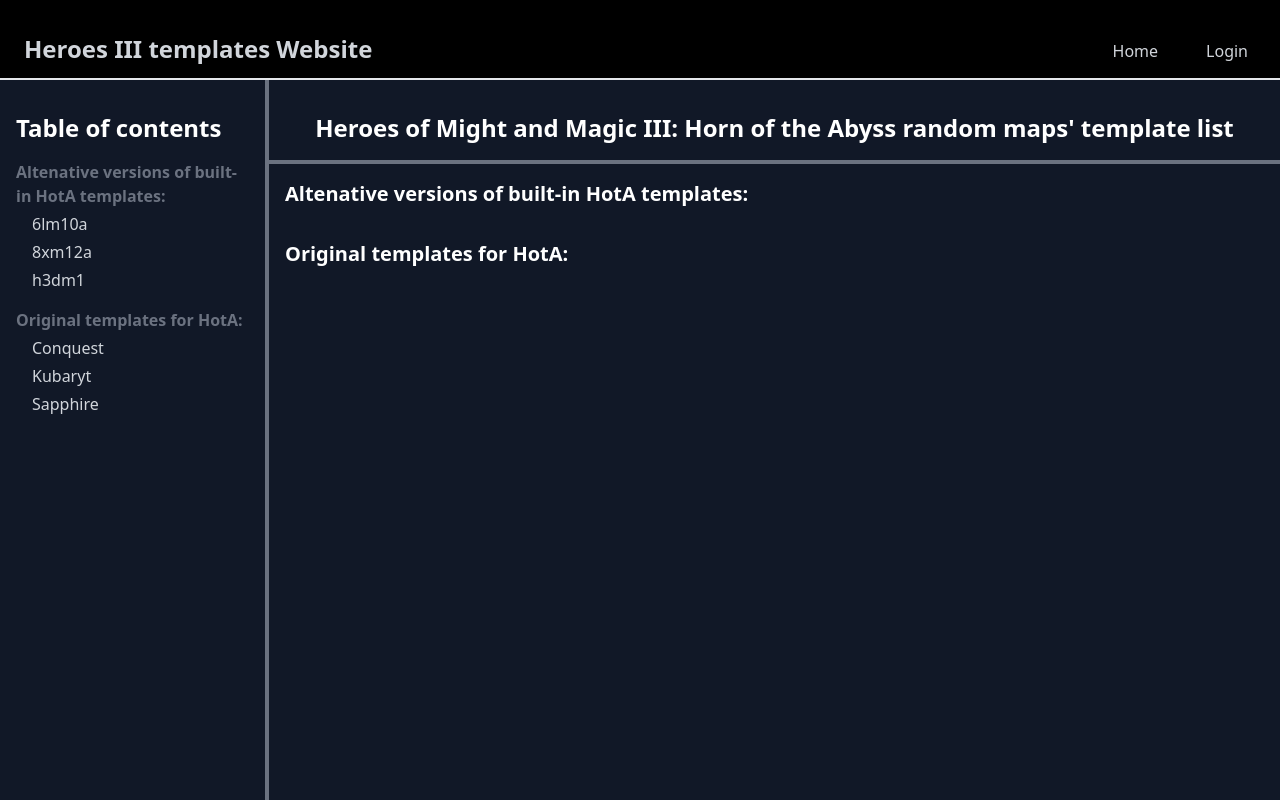
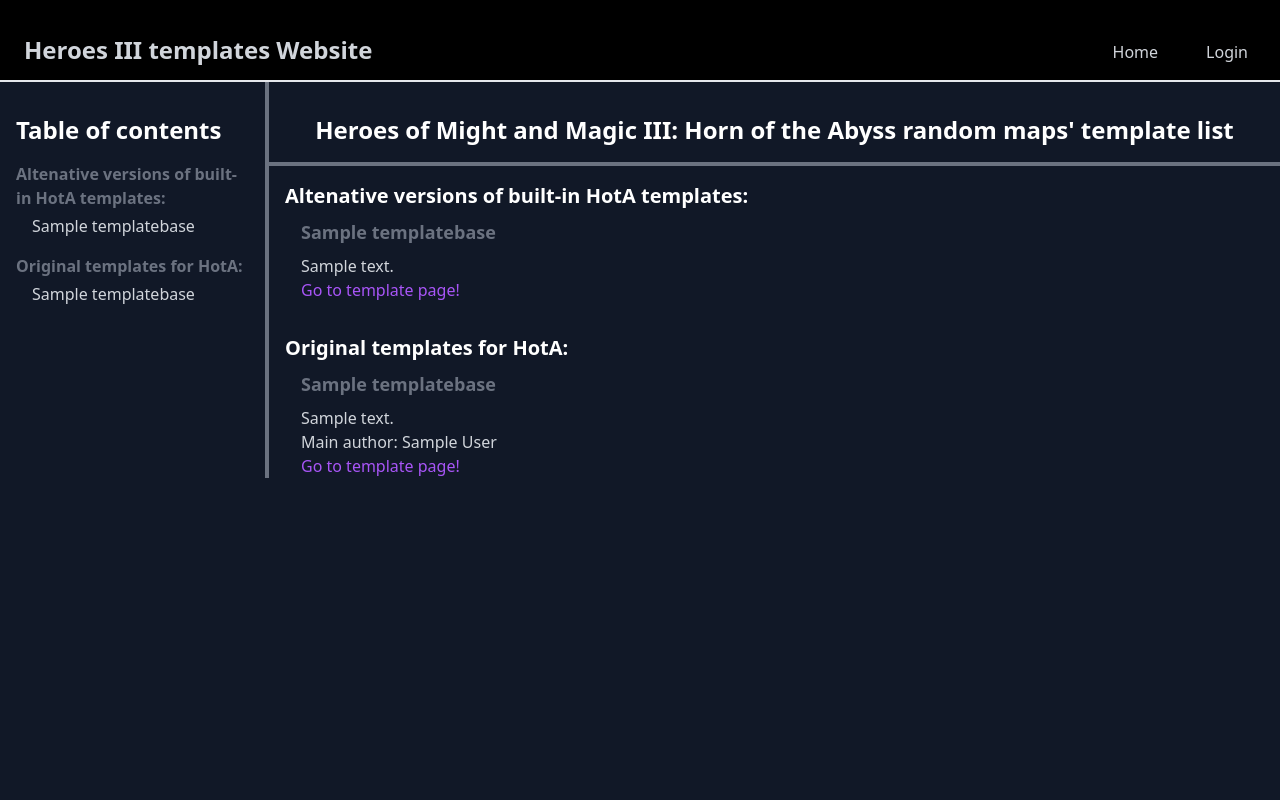
Before and after one commit to Kubaryt/H3templatesWebsiteDjango, a Django app: page / in a window 1280 px wide. Run offline with Django 5.2, Linux system fonts and the light colour scheme; tables that the repository leaves empty hold one stand-in row (values such as "Sample post"); some libraries are stand-ins or nearby versions.

Commit message:
feat: Finished main page!

```diff
--- a/core/models.py
+++ b/core/models.py
@@ -8,6 +8,9 @@
     short_description = models.TextField()
     description = models.TextField()
 
+    def __str__(self):
+        return self.name
+
 
 class TemplateReleaseBase(TemplateBase):
     author = models.CharField(max_length=255)
--- a/core/templates/components/template_entry.html
+++ b/core/templates/components/template_entry.html
@@ -0,0 +1,15 @@
+<div id="{{ template.name }}" class="flex flex-col w-full pl-8 mt-2">
+    <h3 class="text-base tablet:text-lg font-bold text-gray-500">{{ template.name }}</h3>
+    <p class="text-gray-300 tablet:text-base text-sm mt-2">
+        {{ template.short_description }}
+    {% block template_details %}
+        {% if template.main_author %}
+        <br>Main author: {{ template.main_author }}
+        {% endif %}
+    {% endblock %}
+    <br>
+    <a href="{% block template_page_link %}{{ template_type }}/{{ template.name }}{% endblock %}" class="text-purple-500">
+        Go to template page!
+    </a>
+    </p>
+</div>
--- a/core/templates/core/index.html
+++ b/core/templates/core/index.html
@@ -18,11 +18,11 @@
         <h1 class="tablet:text-2xl text-xl font-bold pb-4 border-b-4 border-gray-500 w-full text-center">Heroes of Might and Magic III: Horn of the Abyss random maps' template list</h1>
         <h2 class="text-lg tablet:text-xl font-bold pl-4 mt-4 w-full">Altenative versions of built-in HotA templates:</h2>
         {% for template in builtin_templates %}
-            {% template_entry template %}
+            {% template_entry template "builtin" %}
         {% endfor %}
         <h2 class="text-lg tablet:text-xl font-bold pl-4 mt-8 w-full">Original templates for HotA:</h2>
         {% for template in original_templates %}
-            {% template_entry template %}
+            {% template_entry template "original" %}
         {% endfor %}
     </div>
 {% endblock %}
--- a/core/templates/core/panel.html
+++ b/core/templates/core/panel.html
@@ -3,7 +3,7 @@
 {% load static %}
 
 {% block content %}
-    <div class="h-screen w-screen flex flex-col">
+    <div class="h-max w-screen flex flex-col">
         <nav class="flex w-screen justify-between items-center pb-4 pt-4 border-b-2 text-gray-300 bg-black h-[10%]">
             <a href="https://github.com/Kubaryt/H3templatesWebsiteDjango" class="flex ml-4 gap-2 items-end h-[48px]">
                 <i class="fa-brands fa-github fa-3x"></i>
@@ -14,8 +14,8 @@
                 <li class="hover:underline"><a href="#">Login</a></li>
             </ul>
         </nav>
-        <div class="flex h-full">
-            <ul id="left-panel" class="h-full w-[20%] border-r-4 pr-4 ml-4 pt-8 border-gray-500 hidden tablet:block">
+        <div class="flex h-auto">
+            <ul id="left-panel" class="w-[20%] border-r-4 pr-4 ml-4 pt-8 border-gray-500 hidden tablet:block">
                 <p class="text-2xl font-bold mb-4">Table of contents</p>
                 {% block left_panel_links %}
                 {% endblock %}
--- a/core/templatetags/core_extras.py
+++ b/core/templatetags/core_extras.py
@@ -9,8 +9,8 @@
 
 
 @register.inclusion_tag("components/template_entry.html")
-def template_entry(template):
-    return {"template": template}
+def template_entry(template, template_type):
+    return {"template": template, "template_type": template_type}
 
 
 @register.inclusion_tag("components/../templates/core/template_page.html")
--- a/core/views.py
+++ b/core/views.py
@@ -1,14 +1,12 @@
 from django.shortcuts import render
+
+from builtin_templates.models import BuiltInTemplate
+from original_templates.models import OriginalTemplate
 
 
 def index(request):
-    # This is a mock data for the templates
-    builtin_templates = [{"name": "6lm10a"}, {"name": "8xm12a"}, {"name": "h3dm1"}]
-    original_templates = [
-        {"name": "Conquest"},
-        {"name": "Kubaryt"},
-        {"name": "Sapphire"},
-    ]
+    builtin_templates = BuiltInTemplate.objects.all()
+    original_templates = OriginalTemplate.objects.all()
     return render(
         request,
         "core/index.html",
```
Also changed, not shown: 1 other file.
